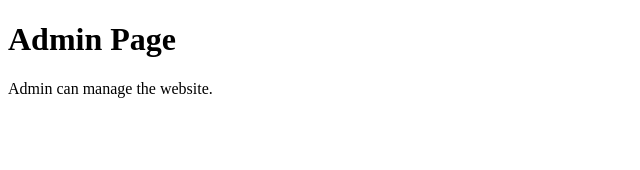
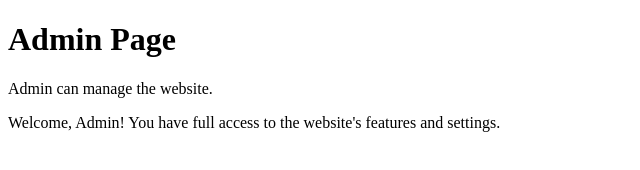
Before and after one commit to Advika1712/E-commerce, a plain HTML site: page admin.html in a window 1280 px wide. Shown: the whole page, without its empty margins (0-640 px from the left). Drawn offline with Linux system fonts and the light colour scheme.

```diff
--- a/admin.html
+++ b/admin.html
@@ -6,5 +6,6 @@
 <body>
     <h1>Admin Page</h1>
     <p>Admin can manage the website.</p>
+    <p>Welcome, Admin! You have full access to the website's features and settings.</p>
 </body>
 </html>
```
